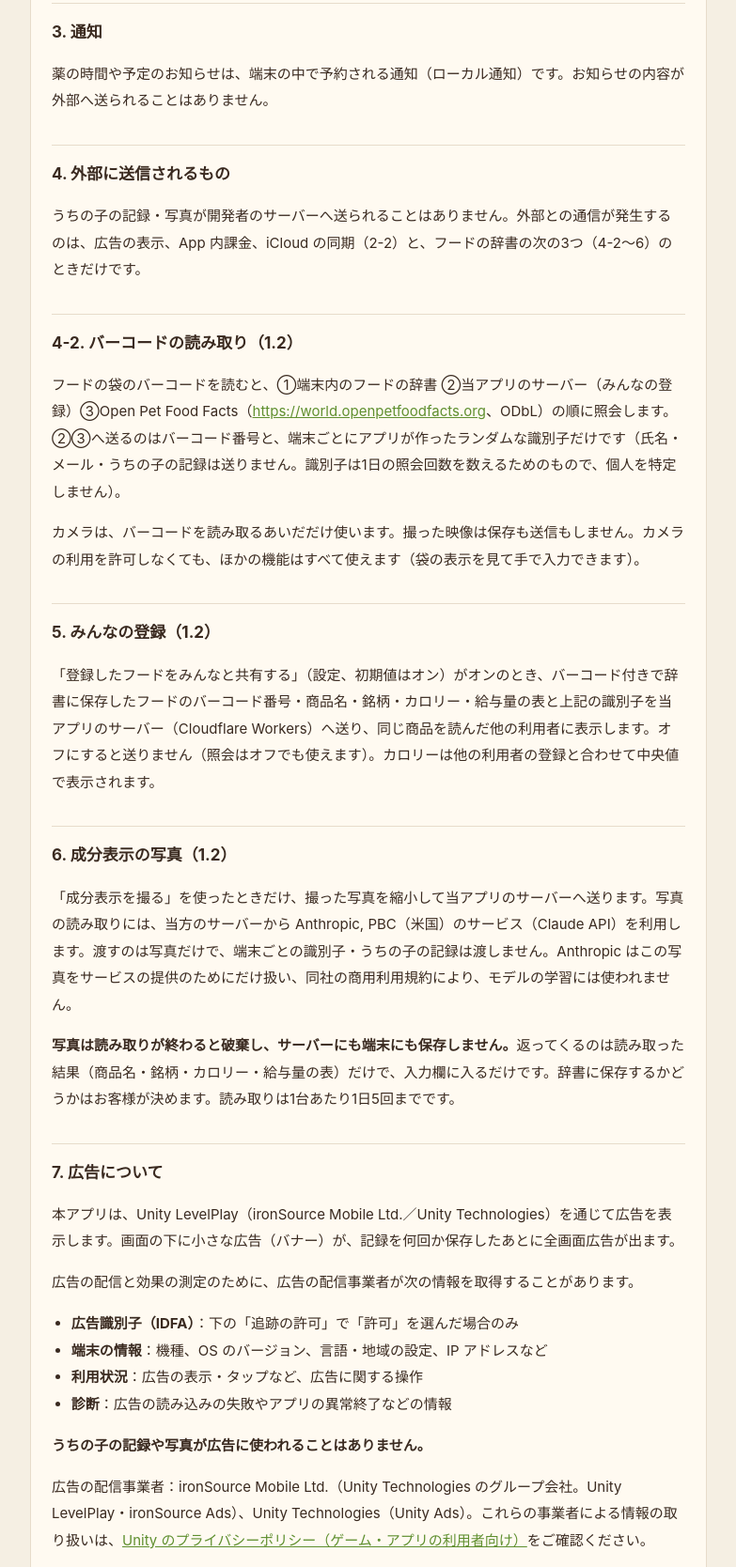
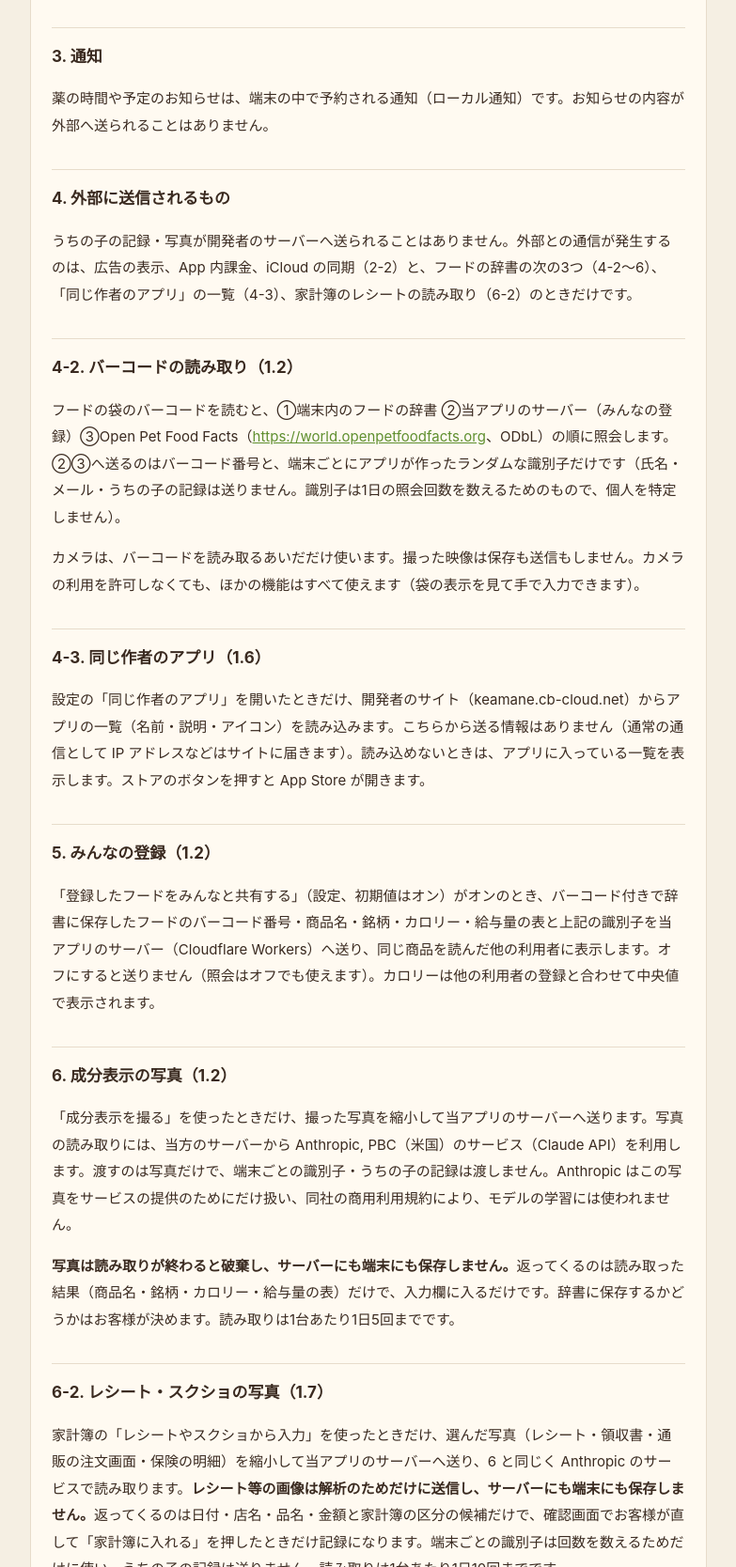
Before and after one commit to yuta0032/pet-support, a plain HTML site: page privacy.html in a window 1280 px wide. Shown: the part 1132-2800 px from the top of the page at 94% size, without its empty margins (248-1031 px from the left). Drawn offline with Linux system fonts and the light colour scheme.

Commit message:
プライバシーポリシー：レシート・スクショの写真（1.7、6-2）と同じ作者のアプリ（1.6、4-3）を追記（2026-11-09）

```diff
--- a/privacy.html
+++ b/privacy.html
@@ -17,7 +17,7 @@
 </style>
 </head><body><main>
 <h1>プライバシーポリシー</h1>
-<p class="meta">うちの子カルテ（iOS アプリ）／ 最終更新 2026年11月2日（広告を Unity LevelPlay に）</p>
+<p class="meta">うちの子カルテ（iOS アプリ）／ 最終更新 2026年11月9日（家計簿の「レシートやスクショから入力」を追加）</p>
 <p class="lead">うちの子の記録も写真も、お使いの端末の中に保存されます（iCloud の同期を入れたときは、お客様ご自身の iCloud にも保存されます）。開発者がその内容を見ることはできません。アカウント登録もログインもありません。</p>
 
 <h2>1. 端末に保存されるもの</h2>
@@ -41,11 +41,14 @@
 <p>薬の時間や予定のお知らせは、端末の中で予約される通知（ローカル通知）です。お知らせの内容が外部へ送られることはありません。</p>
 
 <h2>4. 外部に送信されるもの</h2>
-<p>うちの子の記録・写真が開発者のサーバーへ送られることはありません。外部との通信が発生するのは、広告の表示、App 内課金、iCloud の同期（2-2）と、フードの辞書の次の3つ（4-2〜6）のときだけです。</p>
+<p>うちの子の記録・写真が開発者のサーバーへ送られることはありません。外部との通信が発生するのは、広告の表示、App 内課金、iCloud の同期（2-2）と、フードの辞書の次の3つ（4-2〜6）、「同じ作者のアプリ」の一覧（4-3）、家計簿のレシートの読み取り（6-2）のときだけです。</p>
 
 <h2>4-2. バーコードの読み取り（1.2）</h2>
 <p>フードの袋のバーコードを読むと、①端末内のフードの辞書 ②当アプリのサーバー（みんなの登録）③Open Pet Food Facts（<a href="https://world.openpetfoodfacts.org">https://world.openpetfoodfacts.org</a>、ODbL）の順に照会します。②③へ送るのはバーコード番号と、端末ごとにアプリが作ったランダムな識別子だけです（氏名・メール・うちの子の記録は送りません。識別子は1日の照会回数を数えるためのもので、個人を特定しません）。</p>
 <p>カメラは、バーコードを読み取るあいだだけ使います。撮った映像は保存も送信もしません。カメラの利用を許可しなくても、ほかの機能はすべて使えます（袋の表示を見て手で入力できます）。</p>
+
+<h2>4-3. 同じ作者のアプリ（1.6）</h2>
+<p>設定の「同じ作者のアプリ」を開いたときだけ、開発者のサイト（keamane.cb-cloud.net）からアプリの一覧（名前・説明・アイコン）を読み込みます。こちらから送る情報はありません（通常の通信として IP アドレスなどはサイトに届きます）。読み込めないときは、アプリに入っている一覧を表示します。ストアのボタンを押すと App Store が開きます。</p>
 
 <h2>5. みんなの登録（1.2）</h2>
 <p>「登録したフードをみんなと共有する」（設定、初期値はオン）がオンのとき、バーコード付きで辞書に保存したフードのバーコード番号・商品名・銘柄・カロリー・給与量の表と上記の識別子を当アプリのサーバー（Cloudflare Workers）へ送り、同じ商品を読んだ他の利用者に表示します。オフにすると送りません（照会はオフでも使えます）。カロリーは他の利用者の登録と合わせて中央値で表示されます。</p>
@@ -53,6 +56,9 @@
 <h2>6. 成分表示の写真（1.2）</h2>
 <p>「成分表示を撮る」を使ったときだけ、撮った写真を縮小して当アプリのサーバーへ送ります。写真の読み取りには、当方のサーバーから Anthropic, PBC（米国）のサービス（Claude API）を利用します。渡すのは写真だけで、端末ごとの識別子・うちの子の記録は渡しません。Anthropic はこの写真をサービスの提供のためにだけ扱い、同社の商用利用規約により、モデルの学習には使われません。</p>
 <p><strong>写真は読み取りが終わると破棄し、サーバーにも端末にも保存しません。</strong>返ってくるのは読み取った結果（商品名・銘柄・カロリー・給与量の表）だけで、入力欄に入るだけです。辞書に保存するかどうかはお客様が決めます。読み取りは1台あたり1日5回までです。</p>
+
+<h2>6-2. レシート・スクショの写真（1.7）</h2>
+<p>家計簿の「レシートやスクショから入力」を使ったときだけ、選んだ写真（レシート・領収書・通販の注文画面・保険の明細）を縮小して当アプリのサーバーへ送り、6 と同じく Anthropic のサービスで読み取ります。<strong>レシート等の画像は解析のためだけに送信し、サーバーにも端末にも保存しません。</strong>返ってくるのは日付・店名・品名・金額と家計簿の区分の候補だけで、確認画面でお客様が直して「家計簿に入れる」を押したときだけ記録になります。端末ごとの識別子は回数を数えるためだけに使い、うちの子の記録は送りません。読み取りは1台あたり1日10回までです。</p>
 
 <h2>7. 広告について</h2>
 <p>本アプリは、Unity LevelPlay（ironSource Mobile Ltd.／Unity Technologies）を通じて広告を表示します。画面の下に小さな広告（バナー）が、記録を何回か保存したあとに全画面広告が出ます。</p>
```
